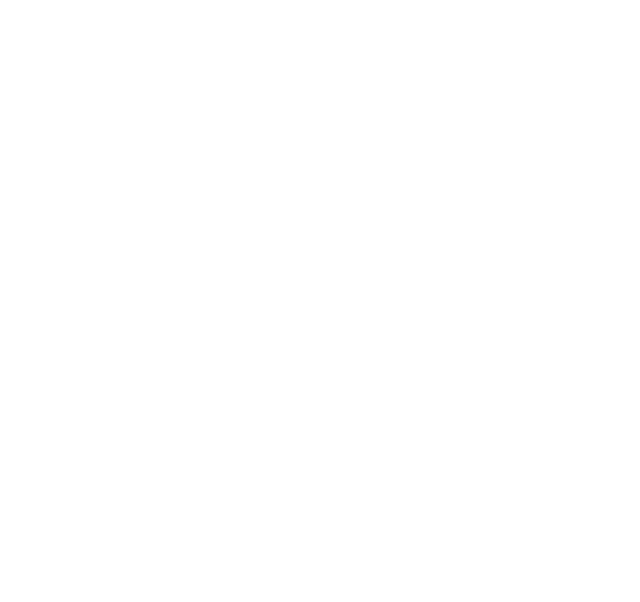
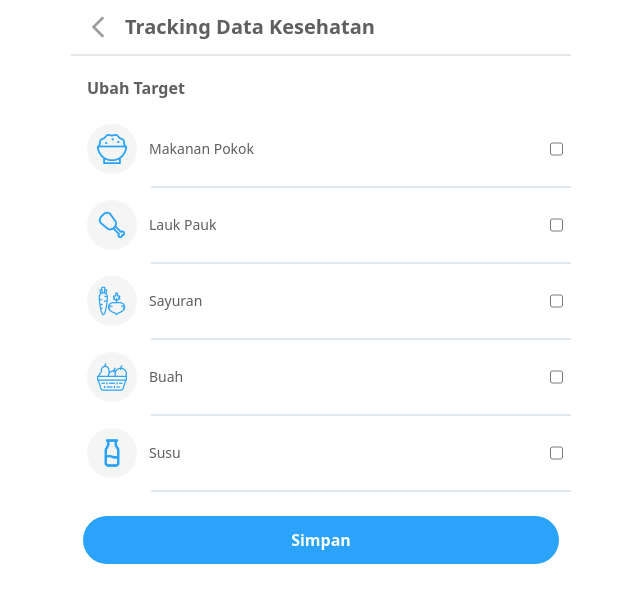
Before and after one commit to Personal-Health-Record/phr_frontend, a React (Create React App) app: page /monitoring/makanan/change in a window 1280 px wide. Before the commit this address had no page. Shown: the top 602 px of the page, without its empty margins (319-959 px from the left). Built offline with nearby package versions, Linux system fonts and the light colour scheme.

Commit message:
feat: implement ubah target makanan

```diff
--- /dev/null
+++ b/src/routes/MonitoringPage/KonsumsiMakananTargetPage/index.tsx
@@ -0,0 +1,141 @@
+import Header from "../../../components/Header";
+import riceImg from "../../../assets/images/food/rice.png";
+import chickenImg from "../../../assets/images/food/chicken.png";
+import fruitImg from "../../../assets/images/food/fruit.png";
+import vegetableImg from "../../../assets/images/food/vegetable.png";
+import milkImg from "../../../assets/images/food/milk.png";
+import { useNavigate } from "react-router-dom";
+
+const KonsumsiMakananTargetPage = () => {
+  const navigate = useNavigate();
+
+  const handleSubmit = () => {
+    navigate(-1);
+  };
+
+  return (
+    <div className="flex flex-col">
+      <Header title="Tracking Data Kesehatan" />
+
+      <div className="flex flex-col w-full gap-3">
+        <h3 className="font-semibold text-mainGrey pl-4 mt-5">Ubah Target</h3>
+
+        <div className="ml-4">
+          <div className="mt-3">
+            <div className="flex justify-between">
+              <div className="flex items-center">
+                <img src={riceImg} alt="rice" width={50} className="mr-3" />
+                <p className="text-sm text-mainGrey">Makanan Pokok</p>
+              </div>
+              <input
+                type="checkbox"
+                name="radioOption"
+                value="Demam"
+                className="mr-2 justify-items-end"
+              />
+            </div>
+            <div
+              className="bg-slate-200 mt-3 ml-16"
+              style={{ height: "2px" }}
+            />
+          </div>
+
+          <div className="mt-3">
+            <div className="flex justify-between">
+              <div className="flex items-center">
+                <img
+                  src={chickenImg}
+                  alt="chicken"
+                  width={50}
+                  className="mr-3"
+                />
+                <p className="text-sm text-mainGrey">Lauk Pauk</p>
+              </div>
+              <input
+                type="checkbox"
+                name="radioOption"
+                value="Demam"
+                className="mr-2 justify-items-end"
+              />
+            </div>
+            <div
+              className="bg-slate-200 mt-3 ml-16"
+              style={{ height: "2px" }}
+            />
+          </div>
+
+          <div className="mt-3">
+            <div className="flex justify-between">
+              <div className="flex items-center">
+                <img
+                  src={vegetableImg}
+                  alt="vegetables"
+                  width={50}
+                  className="mr-3"
+                />
+                <p className="text-sm text-mainGrey">Sayuran</p>
+              </div>
+              <input
+                type="checkbox"
+                name="radioOption"
+                value="Demam"
+                className="mr-2 justify-items-end"
+              />
+            </div>
+            <div
+              className="bg-slate-200 mt-3 ml-16"
+              style={{ height: "2px" }}
+            />
+          </div>
+
+          <div className="mt-3">
+            <div className="flex justify-between">
+              <div className="flex items-center">
+                <img src={fruitImg} alt="fruit" width={50} className="mr-3" />
+                <p className="text-sm text-mainGrey">Buah</p>
+              </div>
+              <input
+                type="checkbox"
+                name="radioOption"
+                value="Demam"
+                className="mr-2 justify-items-end"
+              />
+            </div>
+            <div
+              className="bg-slate-200 mt-3 ml-16"
+              style={{ height: "2px" }}
+            />
+          </div>
+
+          <div className="mt-3">
+            <div className="flex justify-between">
+              <div className="flex items-center">
+                <img src={milkImg} alt="milk" width={50} className="mr-3" />
+                <p className="text-sm text-mainGrey">Susu</p>
+              </div>
+              <input
+                type="checkbox"
+                name="radioOption"
+                value="Demam"
+                className="mr-2 justify-items-end"
+              />
+            </div>
+            <div
+              className="bg-slate-200 mt-3 ml-16"
+              style={{ height: "2px" }}
+            />
+          </div>
+        </div>
+
+        <button
+          className="bg-mainBlue rounded-3xl text-white font-semibold py-3 mx-3 mb-6 mt-3"
+          onClick={handleSubmit}
+        >
+          Simpan
+        </button>
+      </div>
+    </div>
+  );
+};
+
+export default KonsumsiMakananTargetPage;
--- a/src/routes/MonitoringPage/components/CardKonsumsiMakananMonitoring/index.tsx
+++ b/src/routes/MonitoringPage/components/CardKonsumsiMakananMonitoring/index.tsx
@@ -9,7 +9,7 @@
   const navigate = useNavigate();
 
   const handleUbahTarget = () => {
-    navigate("/monitoring/makanan");
+    navigate("/monitoring/makanan/change");
   };
 
   return (
--- a/src/routes/index.tsx
+++ b/src/routes/index.tsx
@@ -59,6 +59,7 @@
 import NotificationPage from "./NotificationsPage";
 import MonitoringMakananPage from "./MonitoringPage/MonitoringMakananPage";
 import InsertKonsumsiMakananPage from "./MonitoringPage/InsertKonsumsiMakananPage";
+import KonsumsiMakananTargetPage from "./MonitoringPage/KonsumsiMakananTargetPage";
 
 const MainRoutes = () => {
   return (
@@ -151,6 +152,10 @@
         path="/monitoring/makanan/insert"
         element={<InsertKonsumsiMakananPage />}
       />
+      <Route
+        path="/monitoring/makanan/change"
+        element={<KonsumsiMakananTargetPage />}
+      />
 
       <Route path="/faskes" element={<FaskesPage />} />
       <Route path="/faskes/details" element={<FaskesDetail />} />
```
Also changed, not shown: src/assets/images/food/milk.png (added).
